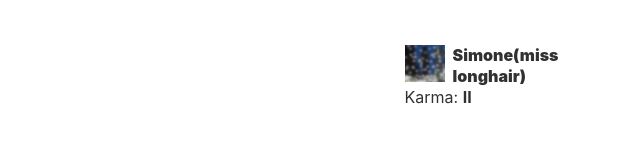
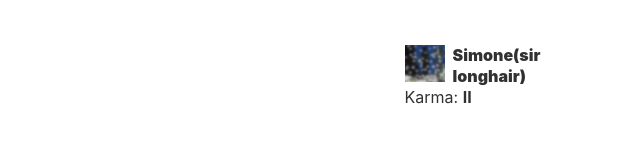
Before and after one commit to govau/level3-dashboard, a website: page docs/index.html in a window 1280 px wide. Shown: the part 729-896 px from the top of the page, 640-1280 px from the left. Drawn offline with nearby package versions, Linux system fonts and the light colour scheme; no server answers.

Commit message:
Update index.html

```diff
--- a/docs/index.html
+++ b/docs/index.html
@@ -149,7 +149,7 @@
 
 					<div class="card">
 						<img class="card-img" src="img/simon2.png" alt="Simon Arneaud">
-						<span class="card-text">Simone(miss longhair)</span>
+						<span class="card-text">Simone(sir longhair)</span>
 						<span class="card-level">Karma: <strong>II</strong></span>
 					</div>
 				</section>
```
